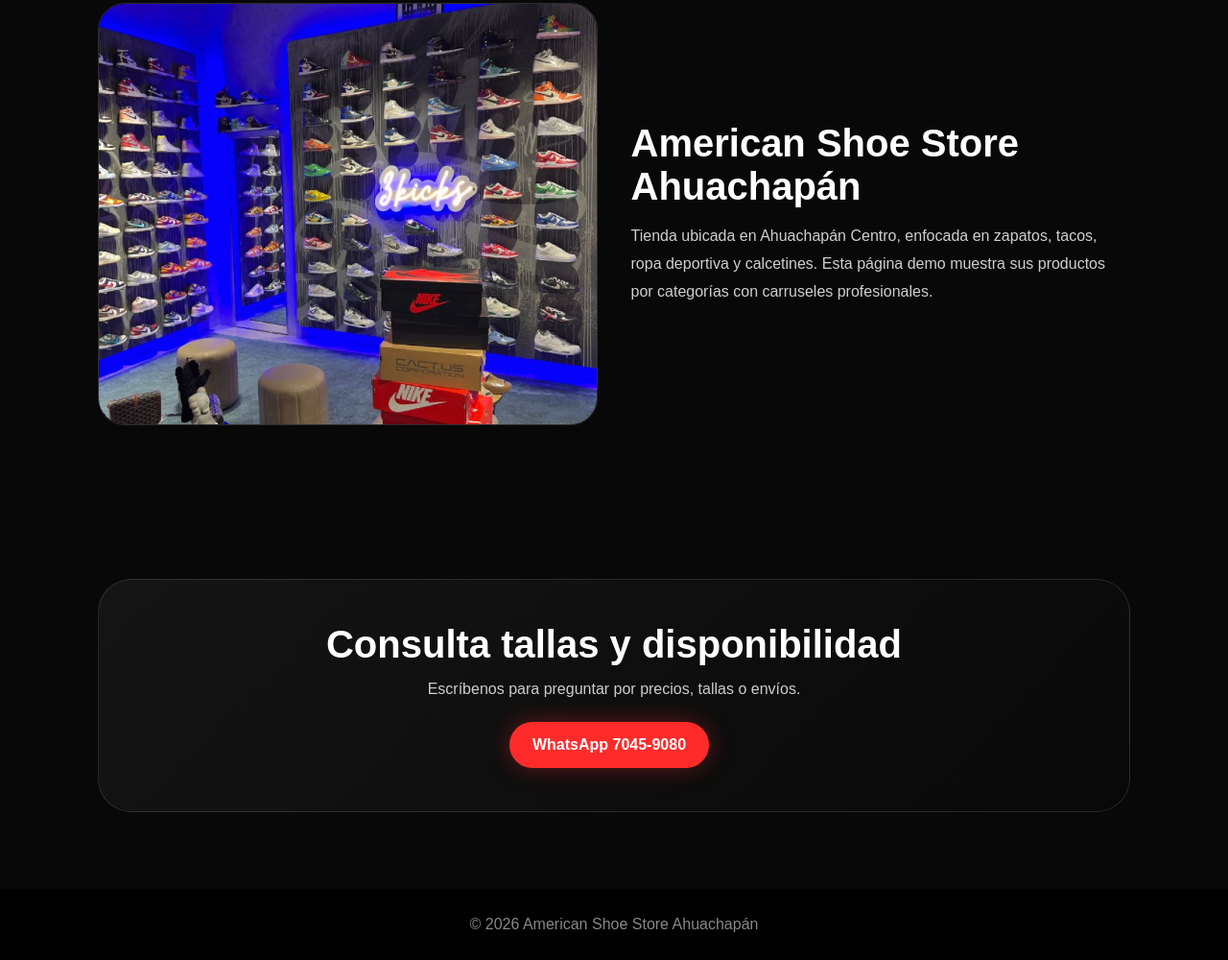
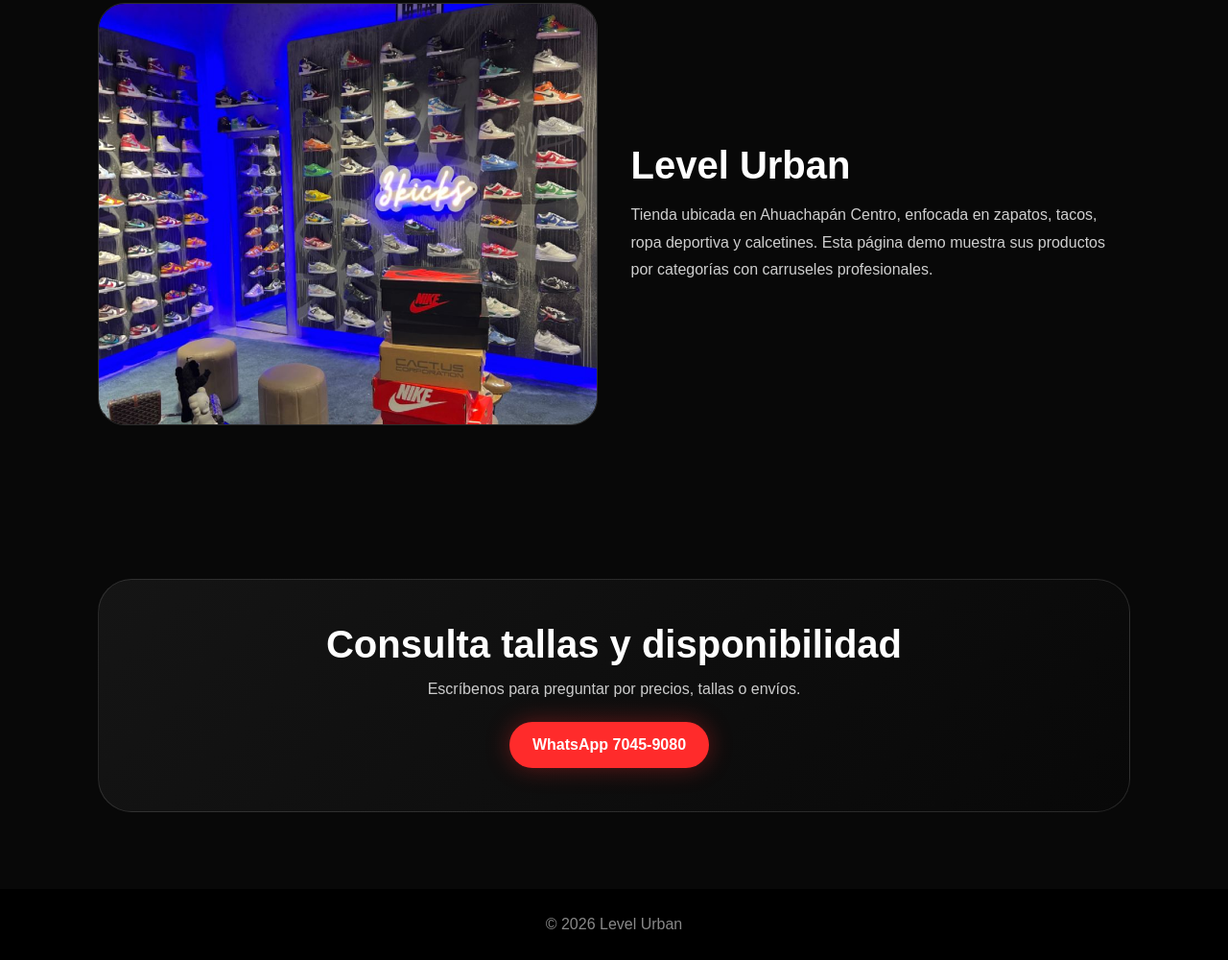
Before and after one commit to bolomxm618-blip/American-Shoe-Store, a plain HTML site: page index.html in a window 1280 px wide. Shown: the part 3596-4596 px from the top of the page at 96% size. Drawn offline with Linux system fonts and the light colour scheme.

Commit message:
index.html

```diff
--- a/index.html
+++ b/index.html
@@ -3,7 +3,7 @@
 <head>
 <meta charset="UTF-8">
 <meta name="viewport" content="width=device-width, initial-scale=1.0">
-<title>American Shoe Store Ahuachapán</title>
+<title>Level Urban</title>
 
 <script>
 if ("scrollRestoration" in history) history.scrollRestoration = "manual";
@@ -109,7 +109,7 @@
   <div class="about">
     <img src="local1.png" alt="Local">
     <div>
-      <h2>American Shoe Store Ahuachapán</h2>
+      <h2>Level Urban</h2>
       <p>Tienda ubicada en Ahuachapán Centro, enfocada en zapatos, tacos, ropa deportiva y calcetines. Esta página demo muestra sus productos por categorías con carruseles profesionales.</p>
     </div>
   </div>
@@ -126,7 +126,7 @@
 <a class="float-wsp" href="https://wa.me/50370459080" target="_blank">✆</a>
 
 <footer>
-  © 2026 American Shoe Store Ahuachapán
+  © 2026 Level Urban
 </footer>
 
 <div class="lightbox" id="lightbox">
```
